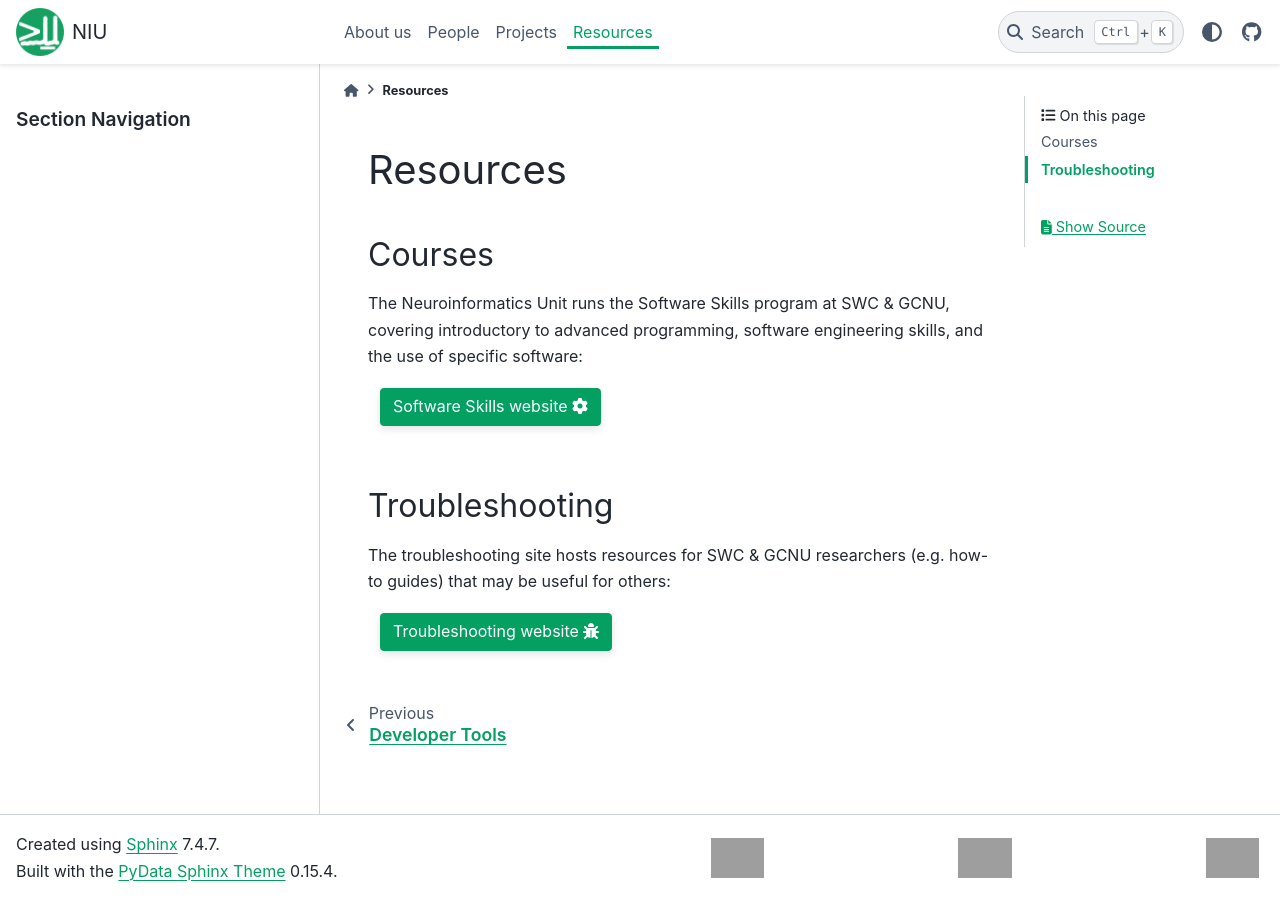
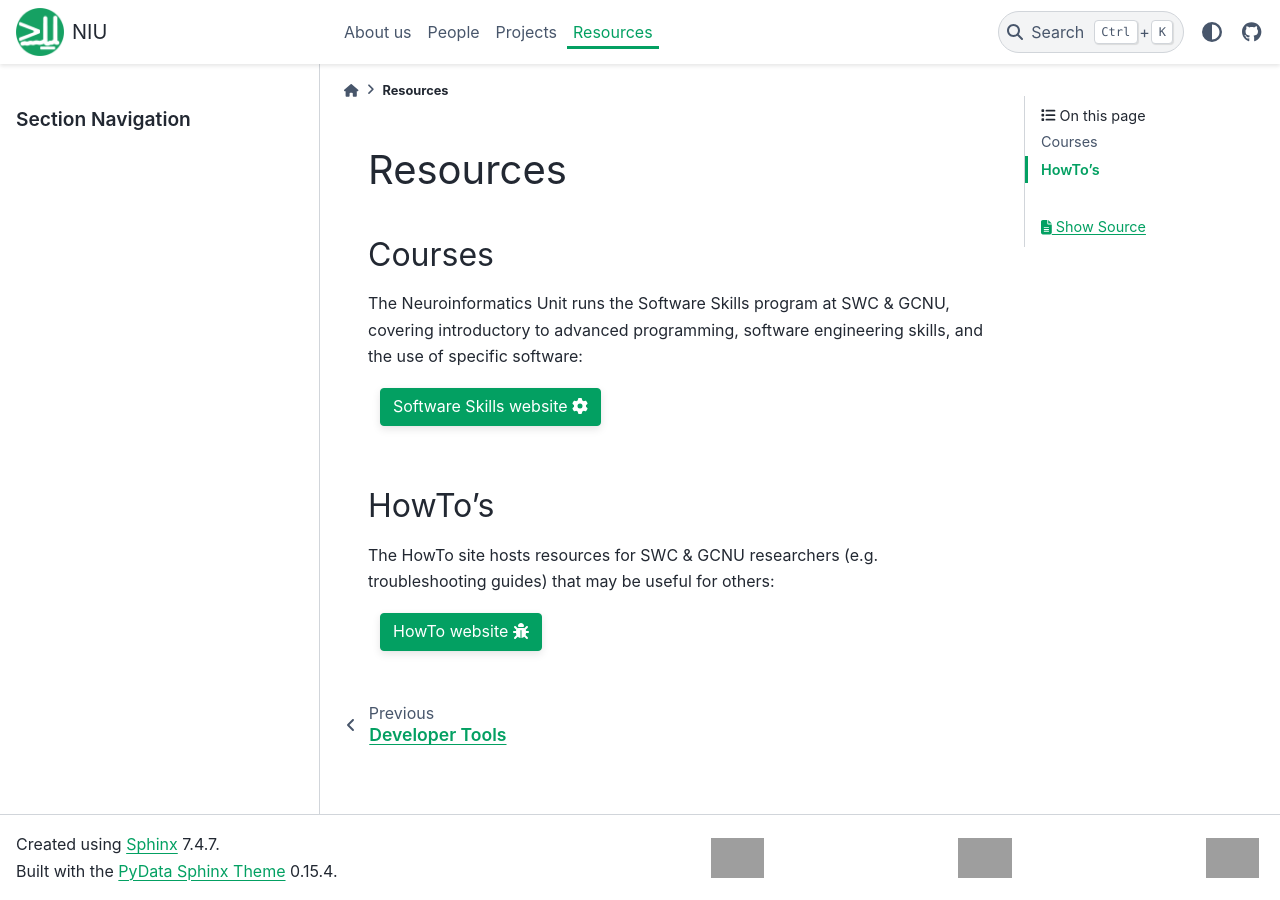
Before and after one commit to neuroinformatics-unit/neuroinformatics-unit.github.io, a Sphinx documentation site: the page built from docs/source/resources.md, in a window 1280 px wide. Built offline with Sphinx 7.4.7 and the PyData theme 0.15.4, drawn with Linux system fonts in a browser that asks for light colours; grey boxes are pictures that could not be loaded.

Commit message:
Troubleshooting -> HowTo

```diff
--- a/docs/source/resources.md
+++ b/docs/source/resources.md
@@ -20,16 +20,16 @@ The Neuroinformatics Unit runs the Software Skills program at SWC & GCNU, coveri
     </div>
 </div>
 
-## Troubleshooting
-The troubleshooting site hosts resources for SWC & GCNU researchers (e.g. how-to guides) that may be useful for others:
+## HowTo's
+The HowTo site hosts resources for SWC & GCNU researchers (e.g. troubleshooting guides) that may be useful for others:
 
 <div class="sd-container-fluid sd-sphinx-override sd-mb-4 docutils">
     <div class="sd-row sd-row-cols-2 sd-row-cols-xs-2 sd-row-cols-sm-2 sd-row-cols-md-2 sd-row-cols-lg-2 docutils">
         <div class="sd-col sd-d-flex-column sd-col-auto sd-col-xs-auto sd-col-sm-auto sd-col-md-auto sd-col-lg-auto docutils">
             <p class="sd-text-left">
-                <a class="sd-sphinx-override sd-btn sd-text-wrap sd-btn-primary sd-shadow-sm reference external" href="https://troubleshooting.neuroinformatics.dev" target="_blank">
+                <a class="sd-sphinx-override sd-btn sd-text-wrap sd-btn-primary sd-shadow-sm reference external" href="https://howto.neuroinformatics.dev" target="_blank">
                     <span>
-                        Troubleshooting website
+                        HowTo website
                         <span class="fa fa-bug">
                         </span>
                     </span>
```
